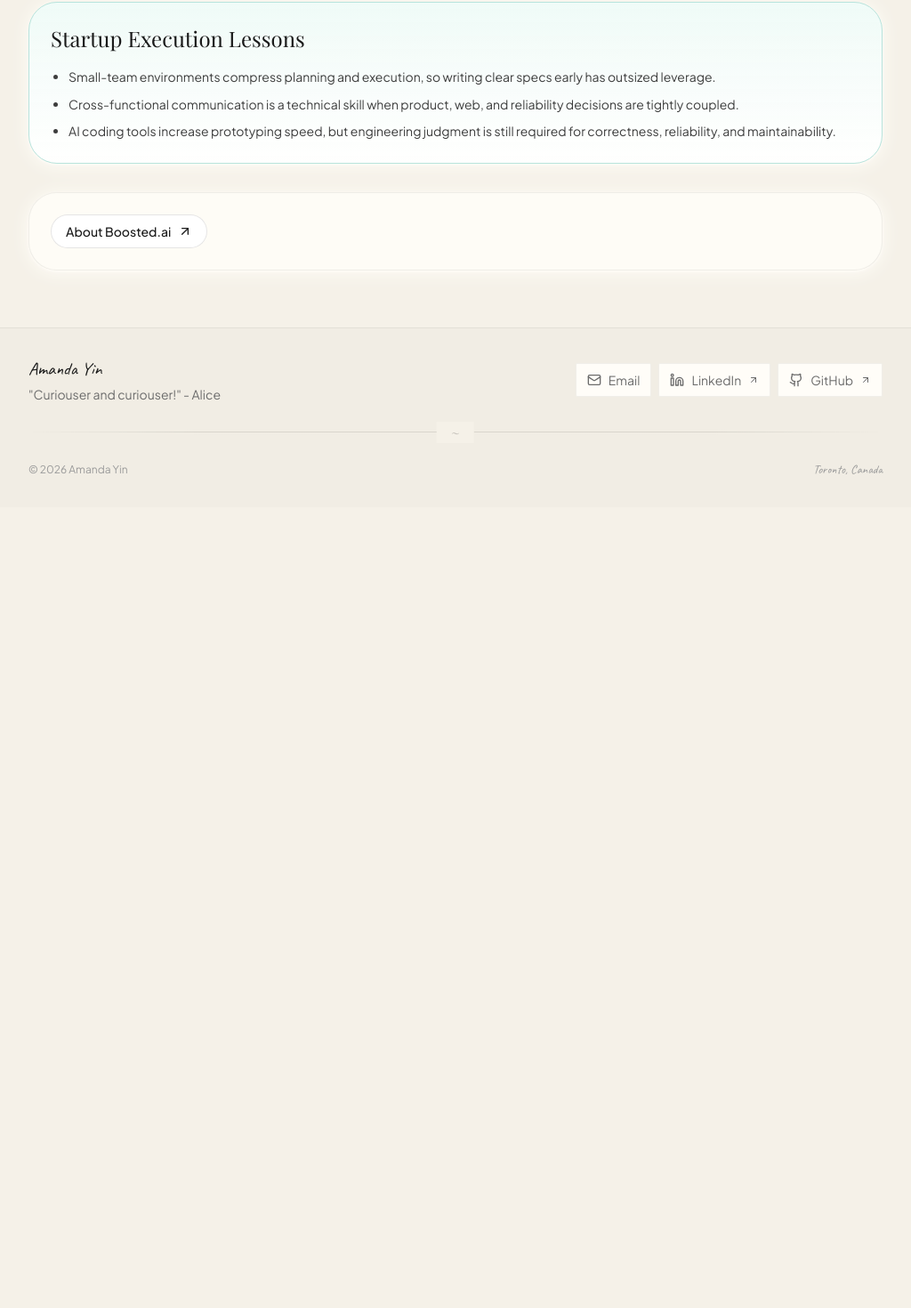
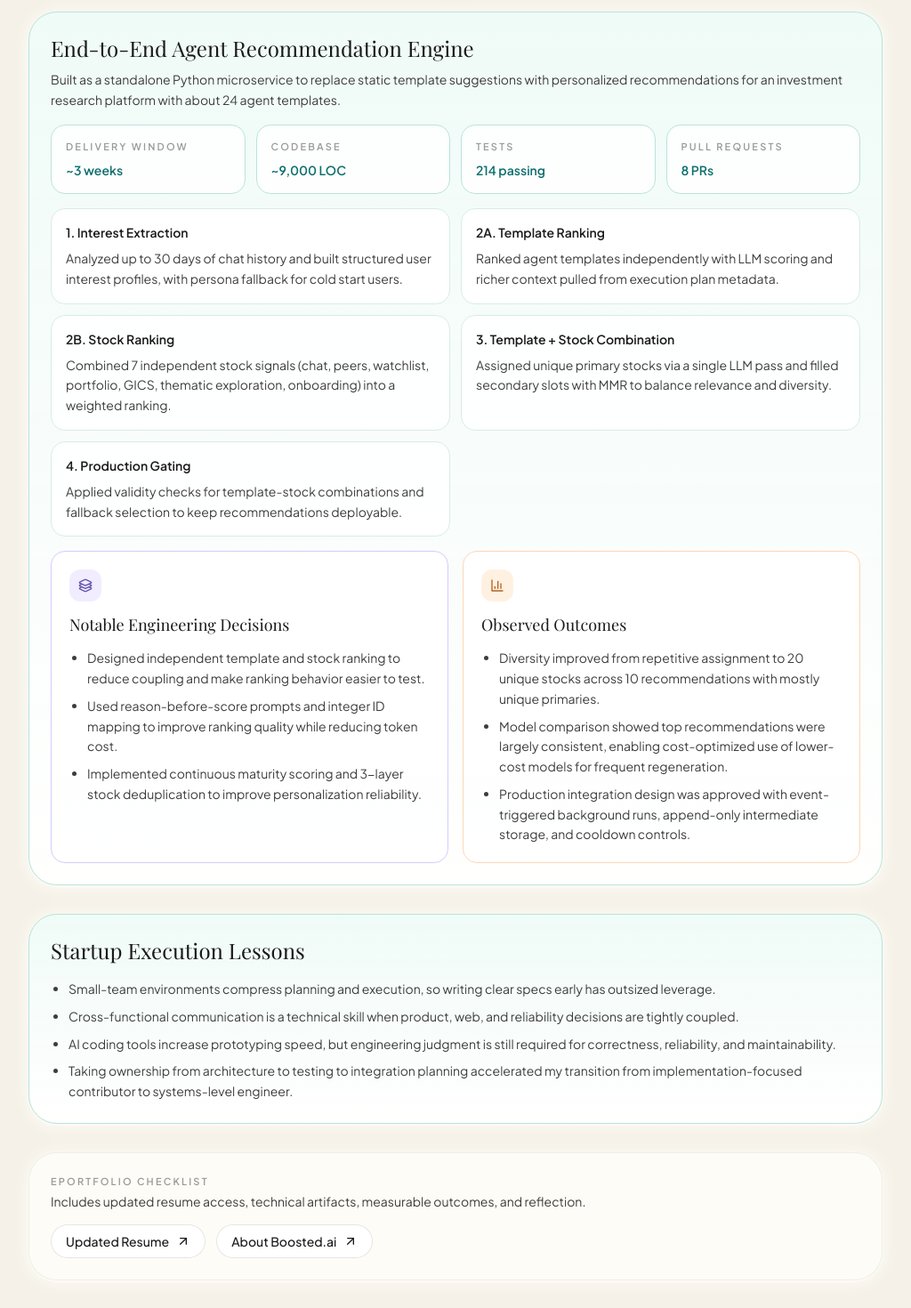
Before and after one commit to amanda-yin-x/amanda-yin-x.github.io, a Next.js app: page /experience/boosted-ai in a window 1280 px wide. Shown: the part 1259-2729 px from the top of the page at 89% size, without its empty margins (128-1152 px from the left). Before the commit the page ends 1829 px from the top, so only its background shows below. Built offline with nearby package versions, Linux system fonts and the light colour scheme; a web font is replaced by a local one.

Commit message:
Expand Boosted page with recommender architecture and rubric-ready evidence

```diff
--- a/app/experience/boosted-ai/page.tsx
+++ b/app/experience/boosted-ai/page.tsx
@@ -1,6 +1,15 @@
 import type { Metadata } from "next";
 import Link from "next/link";
-import { ArrowLeft, ArrowUpRight, Gauge, GitBranch, ShieldCheck, Sparkles } from "lucide-react";
+import {
+  ArrowLeft,
+  ArrowUpRight,
+  BarChart3,
+  Bot,
+  Gauge,
+  GitBranch,
+  Layers3,
+  ShieldCheck
+} from "lucide-react";
 import { PageWrapper } from "@/components/page-wrapper";
 import { PageTransition } from "@/components/page-transition";
 import { SectionHeader } from "@/components/section-header";
@@ -12,6 +21,12 @@ export const metadata: Metadata = {
 };
 
 const highlights = [
+  {
+    title: "End-to-end agent recommendation engine",
+    detail:
+      "Built a production-grade recommendation service from scratch in about 3 weeks to replace static onboarding with a personalized multi-stage LLM pipeline.",
+    icon: Bot
+  },
   {
     title: "Infra abstraction with measurable speedups",
     detail:
@@ -29,24 +44,60 @@ const highlights = [
     detail:
       "Helped design an end-to-end evaluation flow for a client-facing agent, including scored checks on response quality to catch regressions earlier and support safer model iteration.",
     icon: ShieldCheck
-  },
-  {
-    title: "Rapid prototype execution",
-    detail:
-      "During build week, collaborated with engineering, product, and client-facing teams to prototype an agent recommendation concept from idea to demo in days, balancing speed with reliability constraints.",
-    icon: Sparkles
   }
 ];
 
 const stack = [
-  "Python",
+  "Python 3.12",
+  "FastAPI",
   "Go",
   "TypeScript",
   "PostgreSQL",
+  "asyncpg",
   "Kubernetes",
   "gRPC",
+  "PydanticAI",
+  "GPT-5.1 / GPT-4.1-mini",
+  "tiktoken",
+  "pytest",
   "CI/CD",
-  "RAG systems"
+  "RAG systems",
+  "Streamlit"
+];
+
+const recommendationStats = [
+  { label: "Delivery window", value: "~3 weeks" },
+  { label: "Codebase", value: "~9,000 LOC" },
+  { label: "Tests", value: "214 passing" },
+  { label: "Pull requests", value: "8 PRs" }
+];
+
+const pipelineStages = [
+  {
+    stage: "1. Interest Extraction",
+    detail:
+      "Analyzed up to 30 days of chat history and built structured user interest profiles, with persona fallback for cold start users."
+  },
+  {
+    stage: "2A. Template Ranking",
+    detail:
+      "Ranked agent templates independently with LLM scoring and richer context pulled from execution plan metadata."
+  },
+  {
+    stage: "2B. Stock Ranking",
+    detail:
+      "Combined 7 independent stock signals (chat, peers, watchlist, portfolio, GICS, thematic exploration, onboarding) into a weighted ranking."
+  },
+  {
+    stage: "3. Template + Stock Combination",
+    detail:
+      "Assigned unique primary stocks via a single LLM pass and filled secondary slots with MMR to balance relevance and diversity."
+  },
+  {
+    stage: "4. Production Gating",
+    detail:
+      "Applied validity checks for template-stock combinations and fallback selection to keep recommendations deployable."
+  }
 ];
 
 export default function BoostedAiExperiencePage() {
@@ -132,6 +183,89 @@ export default function BoostedAiExperiencePage() {
             </div>
           </section>
 
+          <section className="space-y-4 rounded-[2rem] border border-[#b7e3dc] bg-[linear-gradient(180deg,_rgba(239,252,249,0.9),_rgba(255,255,255,0.95))] p-6 shadow-paper">
+            <div className="space-y-2">
+              <h2 className="font-serif text-2xl text-ink">
+                End-to-End Agent Recommendation Engine
+              </h2>
+              <p className="text-sm leading-relaxed text-inkLight">
+                Built as a standalone Python microservice to replace static template suggestions
+                with personalized recommendations for an investment research platform with about
+                24 agent templates.
+              </p>
+            </div>
+
+            <div className="grid gap-3 sm:grid-cols-2 lg:grid-cols-4">
+              {recommendationStats.map((item) => (
+                <article
+                  key={item.label}
+                  className="rounded-2xl border border-[#b9e3dc] bg-white/90 p-4"
+                >
+                  <p className="text-[11px] font-semibold uppercase tracking-[0.2em] text-inkWash">
+                    {item.label}
+                  </p>
+                  <p className="mt-2 text-sm font-semibold text-[#0e6f6d]">{item.value}</p>
+                </article>
+              ))}
+            </div>
+
+            <div className="grid gap-3 md:grid-cols-2">
+              {pipelineStages.map((item) => (
+                <article
+                  key={item.stage}
+                  className="rounded-2xl border border-[#d8ece8] bg-white/90 p-4"
+                >
+                  <p className="text-sm font-semibold text-ink">{item.stage}</p>
+                  <p className="mt-2 text-sm leading-relaxed text-inkLight">{item.detail}</p>
+                </article>
+              ))}
+            </div>
+
+            <div className="grid gap-4 md:grid-cols-2">
+              <article className="rounded-2xl border border-[#d5cbff] bg-white/90 p-5">
+                <div className="inline-flex h-9 w-9 items-center justify-center rounded-xl bg-[#f1edff] text-[#6652ad]">
+                  <Layers3 className="h-4 w-4" />
+                </div>
+                <h3 className="mt-3 font-serif text-lg text-ink">Notable Engineering Decisions</h3>
+                <ul className="mt-3 grid gap-2 pl-5 text-sm leading-relaxed text-inkLight">
+                  <li className="list-disc">
+                    Designed independent template and stock ranking to reduce coupling and make
+                    ranking behavior easier to test.
+                  </li>
+                  <li className="list-disc">
+                    Used reason-before-score prompts and integer ID mapping to improve ranking quality
+                    while reducing token cost.
+                  </li>
+                  <li className="list-disc">
+                    Implemented continuous maturity scoring and 3-layer stock deduplication to improve
+                    personalization reliability.
+                  </li>
+                </ul>
+              </article>
+
+              <article className="rounded-2xl border border-[#ffd6b4] bg-white/90 p-5">
+                <div className="inline-flex h-9 w-9 items-center justify-center rounded-xl bg-[#fff1e2] text-[#b4621f]">
+                  <BarChart3 className="h-4 w-4" />
+                </div>
+                <h3 className="mt-3 font-serif text-lg text-ink">Observed Outcomes</h3>
+                <ul className="mt-3 grid gap-2 pl-5 text-sm leading-relaxed text-inkLight">
+                  <li className="list-disc">
+                    Diversity improved from repetitive assignment to 20 unique stocks across
+                    10 recommendations with mostly unique primaries.
+                  </li>
+                  <li className="list-disc">
+                    Model comparison showed top recommendations were largely consistent, enabling
+                    cost-optimized use of lower-cost models for frequent regeneration.
+                  </li>
+                  <li className="list-disc">
+                    Production integration design was approved with event-triggered background runs,
+                    append-only intermediate storage, and cooldown controls.
+                  </li>
+                </ul>
+              </article>
+            </div>
+          </section>
+
           <section className="rounded-[2rem] border border-[#b7e3dc] bg-[linear-gradient(180deg,_rgba(239,252,249,0.9),_rgba(255,255,255,0.95))] p-6 shadow-paper">
             <h2 className="font-serif text-2xl text-ink">Startup Execution Lessons</h2>
             <ul className="mt-4 grid gap-2 pl-5 text-sm leading-relaxed text-inkLight">
@@ -147,10 +281,32 @@ export default function BoostedAiExperiencePage() {
                 AI coding tools increase prototyping speed, but engineering judgment is still
                 required for correctness, reliability, and maintainability.
               </li>
+              <li className="list-disc">
+                Taking ownership from architecture to testing to integration planning accelerated my
+                transition from implementation-focused contributor to systems-level engineer.
+              </li>
             </ul>
           </section>
 
           <section className="flex flex-wrap items-center justify-between gap-4 rounded-[2rem] border border-border bg-paper/90 p-6 shadow-paper">
+            <div className="space-y-1">
+              <p className="text-[11px] font-semibold uppercase tracking-[0.2em] text-inkWash">
+                ePortfolio checklist
+              </p>
+              <p className="text-sm text-inkLight">
+                Includes updated resume access, technical artifacts, measurable outcomes, and reflection.
+              </p>
+            </div>
+            <div className="flex flex-wrap items-center gap-3">
+              <a
+                href="/CV_Amanda_Yin_25.pdf"
+                target="_blank"
+                rel="noreferrer"
+                className="inline-flex items-center gap-2 rounded-full border border-borderDark bg-white px-4 py-2 text-sm font-medium text-ink transition-colors hover:text-tiffany"
+              >
+                Updated Resume
+                <ArrowUpRight className="h-4 w-4" />
+              </a>
               <a
                 href="https://www.boosted.ai/company"
                 target="_blank"
@@ -160,6 +316,7 @@ export default function BoostedAiExperiencePage() {
                 About Boosted.ai
                 <ArrowUpRight className="h-4 w-4" />
               </a>
+            </div>
           </section>
         </div>
       </PageTransition>
```
Also changed, not shown: lib/data.ts (+4 -3 lines). Lines whose indentation alone changed are shown as unchanged.
